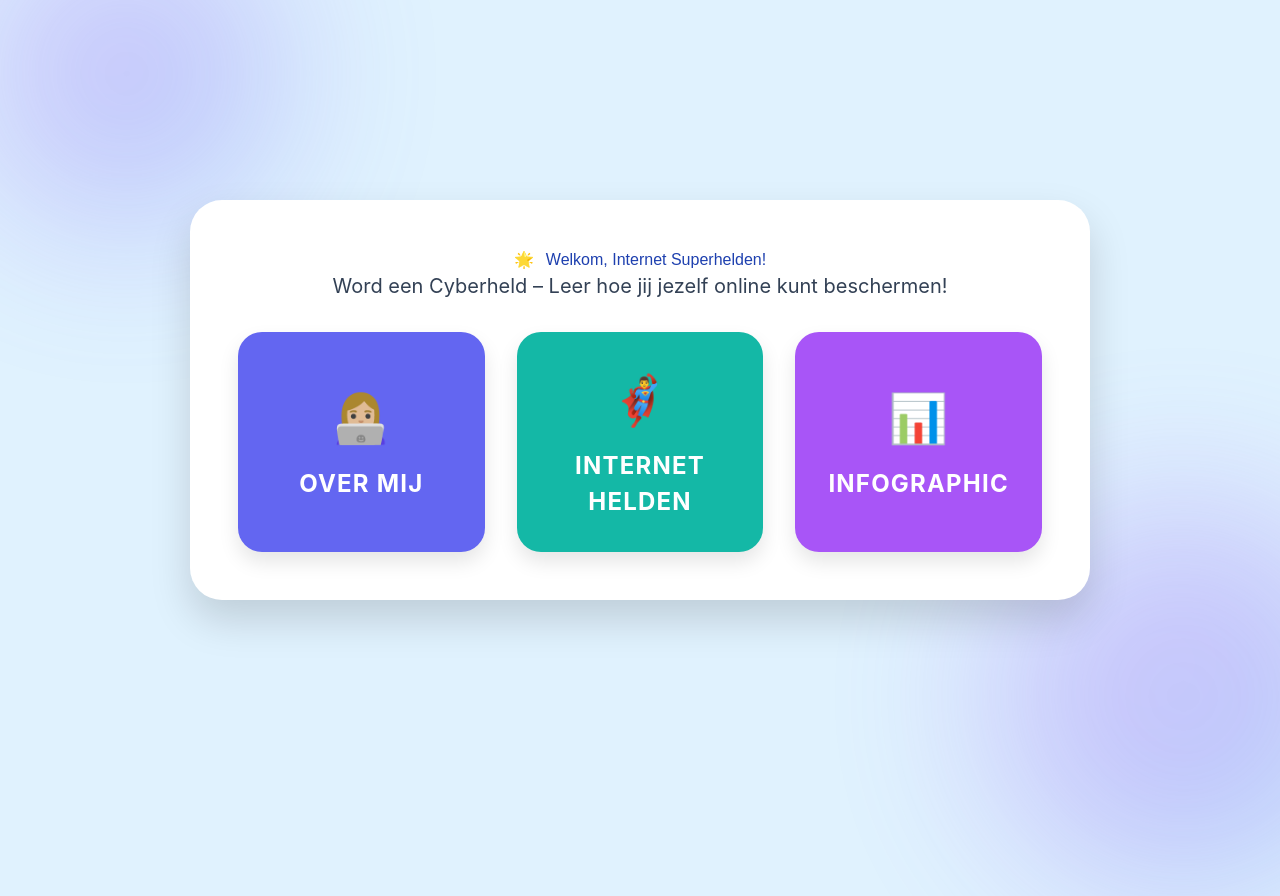
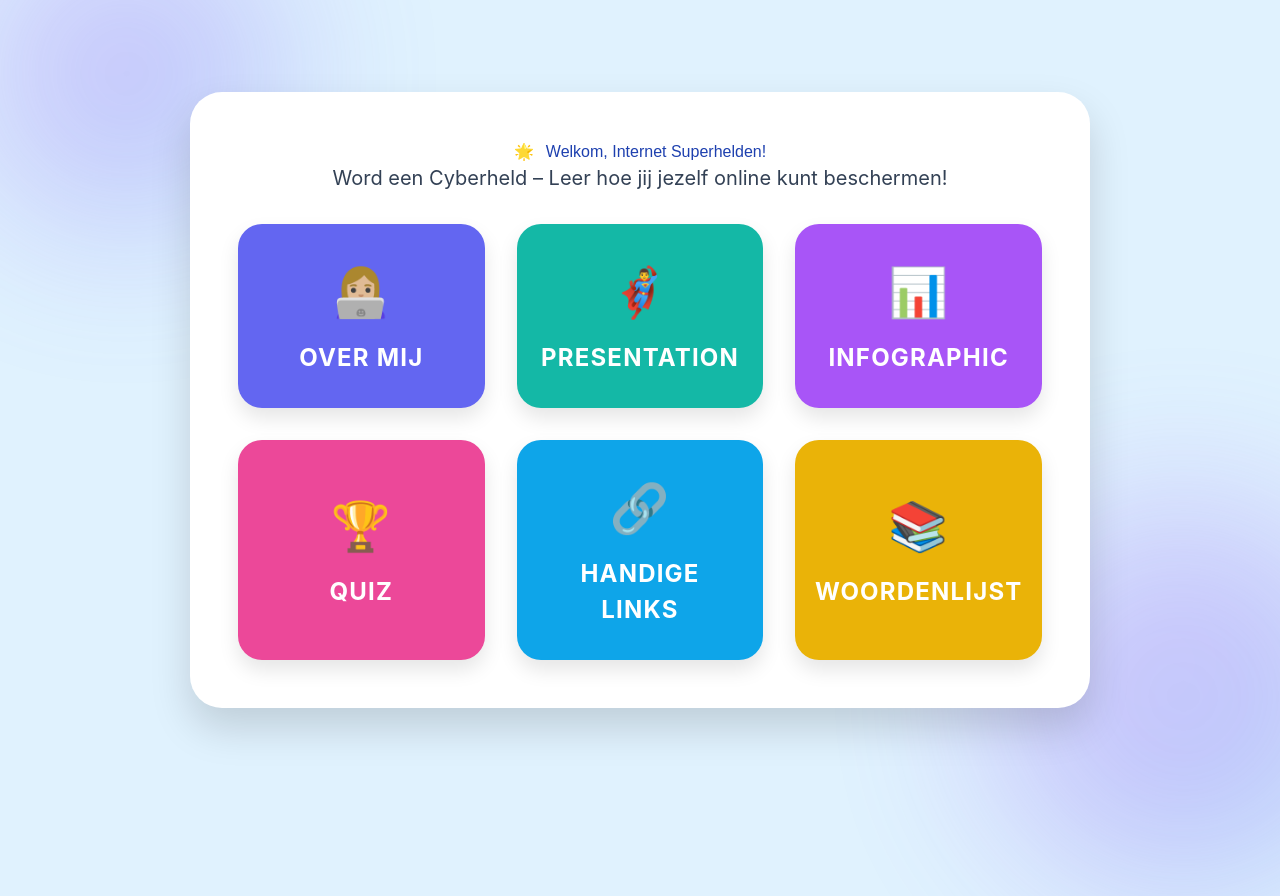
Before and after one commit to spompan/spompan.github.io, a plain HTML site: page index.html in a window 1280 px wide. Shown: the top 896 px of the page. Drawn offline with nearby package versions, Linux system fonts and the light colour scheme.

Commit message:
Update index.html

```diff
--- a/index.html
+++ b/index.html
@@ -58,6 +58,7 @@
             cursor: pointer;
             position: relative;
             overflow: hidden;
+            height: 100%; /* Zorgt dat kaarten even hoog zijn in een grid */
         }
         .nav-card:hover {
             transform: translateY(-8px) scale(1.03);
@@ -130,18 +131,33 @@
             Word een Cyberheld – Leer hoe jij jezelf online kunt beschermen!
         </p>
 
-        <div class="grid grid-cols-1 md:grid-cols-3 gap-8">
-            <a href="aboutme.html" class="nav-card bg-indigo-500 hover:bg-indigo-600">
+        <div class="grid grid-cols-1 md:grid-cols-3 gap-8 mb-8">
+            <a href="about_me.html" class="nav-card bg-indigo-500 hover:bg-indigo-600">
                 <span class="nav-card-icon">👩🏼‍💻</span>
                 Over Mij
             </a>
-            <a href="internetheros.html" class="nav-card bg-teal-500 hover:bg-teal-600">
+            <a href="internet_hero.html" class="nav-card bg-teal-500 hover:bg-teal-600">
                 <span class="nav-card-icon">🦸‍♂️</span>
-                Internet Helden
+                Presentation
             </a>
-            <a href="infographic.html" class="nav-card bg-purple-500 hover:bg-purple-600">
+            <a href="infographic_page.html" class="nav-card bg-purple-500 hover:bg-purple-600">
                 <span class="nav-card-icon">📊</span>
                 Infographic
+            </a>
+        </div>
+
+        <div class="grid grid-cols-1 md:grid-cols-3 gap-8">
+            <a href="quizs.html" class="nav-card bg-pink-500 hover:bg-pink-600">
+                <span class="nav-card-icon">🏆</span>
+                Quiz
+            </a>
+            <a href="infolinks.html" class="nav-card bg-sky-500 hover:bg-sky-600">
+                <span class="nav-card-icon">🔗</span>
+                Handige Links
+            </a>
+            <a href="dictionary.html" class="nav-card bg-yellow-500 hover:bg-yellow-600">
+                <span class="nav-card-icon">📚</span>
+                Woordenlijst
             </a>
         </div>
     </div>
```
